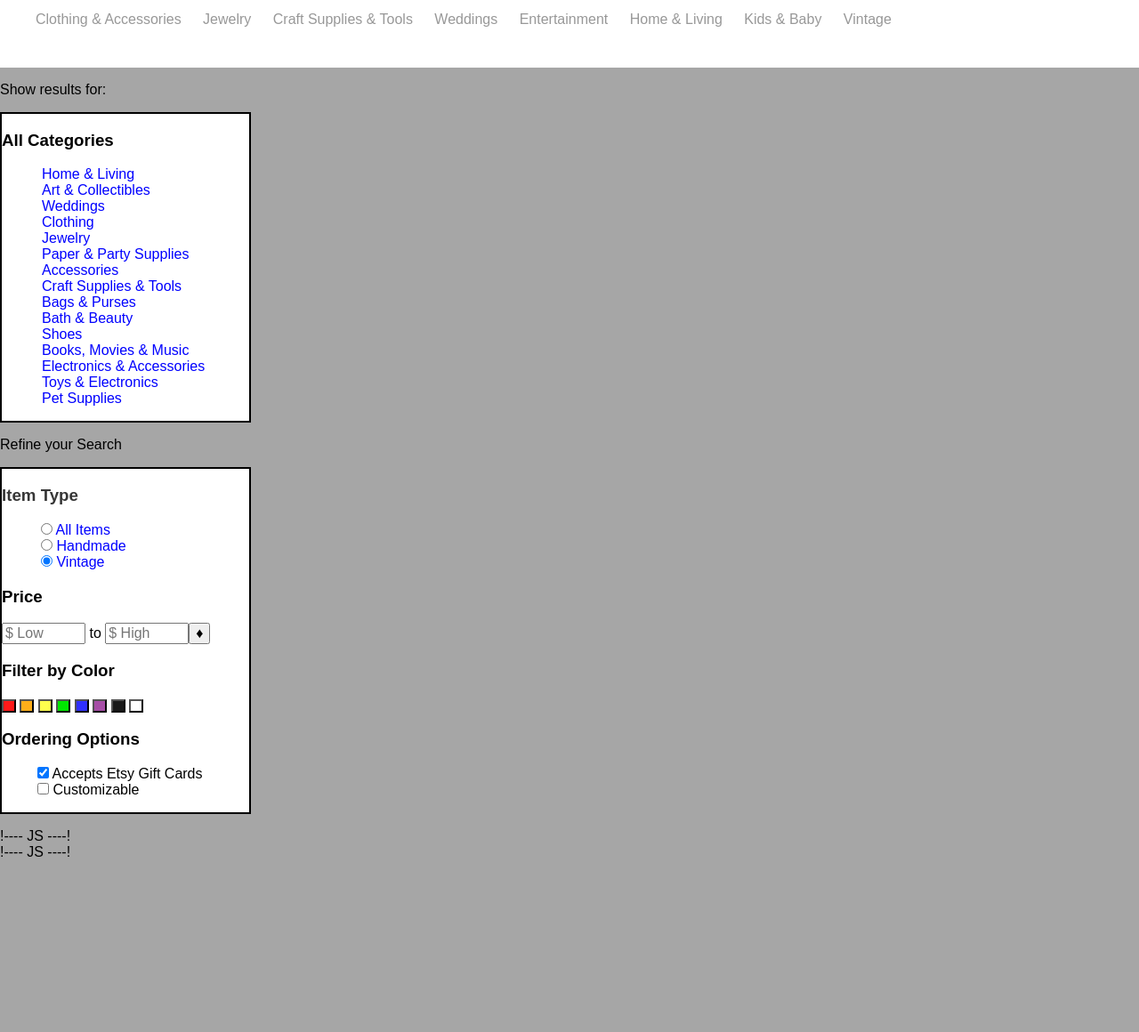
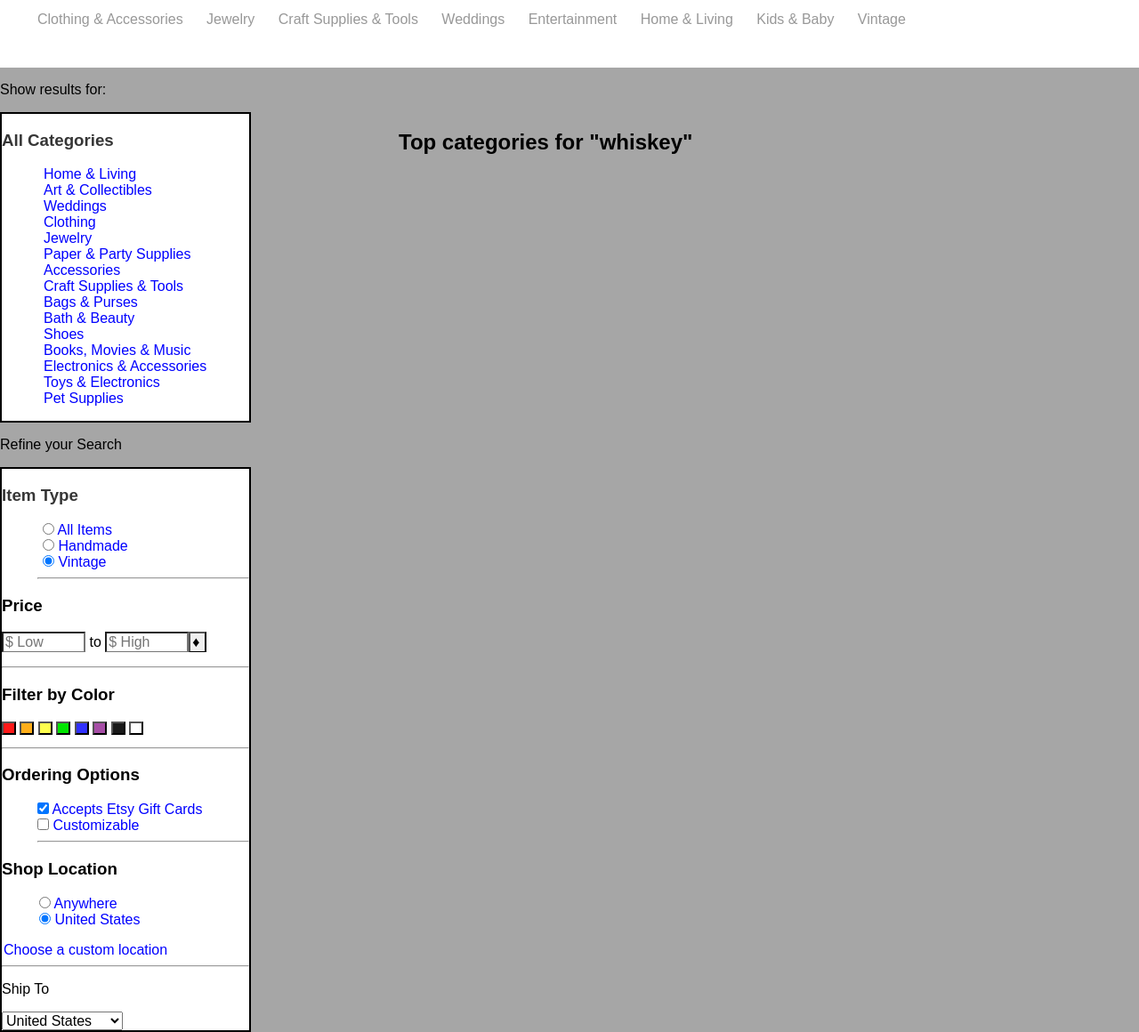
Before and after one commit to vpdolan/EstyNeat, a plain HTML site: page index.html in a window 1280 px wide. Shown: the part 74-1234 px from the top of the page at 89% size. Before the commit the page ends 1041 px from the top, so only its background shows below. Drawn offline with Linux system fonts and the light colour scheme.

Commit message:
updated sidebars

```diff
--- a/index.html
+++ b/index.html
@@ -48,6 +48,7 @@
      </div>
 
     <div class="forsaleimages">
+      <h2>Top categories for "whiskey"</h2>
 
     </div>
 
@@ -84,15 +85,19 @@
     <div class="radiochoices">
       <h3>Item Type</h3>
       <ul>
-        <li><input type="radio" name="itemtype" value="All Items" checked="checked">  All Items</input><li>
-        <li><input type="radio" name="itemtype" value="Handmade" checked="checked">  Handmade</input></li>
-        <li><input type="radio" name="itemtype" value="Vintage" checked="checked"> Vintage</input></li>
+        <li><a><input type="radio" name="itemtype" value="All Items" checked="checked">  All Items</input></a></li>
+        <li><a><input type="radio" name="itemtype" value="Handmade" checked="checked">  Handmade</input></a></li>
+        <li><a><input type="radio" name="itemtype" value="Vintage" checked="checked"> Vintage</input></a></li>
+        <hr></hr>
       </ul>
+
     </div>
+
 
     <div class="Price">
       <h3>Price</h3>
         <p><input type="text" placeholder="$ Low   " name="price" size="7"></input> to <input type="text" placeholder="$ High   " name="price" size="7"></input><input type="submit" value="&#9830"><a href="#"< name="price" size="4"></a></input></p>
+        <hr></hr>
     </div>
 
     <div class="Filtercolors">
@@ -105,14 +110,36 @@
         <div id="purplebox"><button><a href="#"></a></button></div>
         <div id="blackbox"><button><a href="#"></a></button></div>
         <div id="whitebox"><button><a href="#"></a></button></div>
+        <hr></hr>
     </div>
 
-      <div class="Ordering Options">
+      <div class="Orderoptions">
         <h3>Ordering Options</h3>
           <ul>
-            <li><input type="checkbox" name="Ordering Options" value="Accepts Etsy Gift Cards" checked="checked"> Accepts Etsy Gift Cards</input></li>
-            <li><input type="checkbox" name="Ordering Options" value="Customizable"> Customizable</input></li>
+            <li><input type="checkbox" name="Orderoptions" value="Accepts Etsy Gift Cards" checked="checked"> Accepts Etsy Gift Cards</input></li>
+            <li><input type="checkbox" name="Orderoptions" value="Customizable"> Customizable</input></li>
+            <hr></hr>
            </ul>
+       </div>
+
+     <div class="Location">
+      <h3>Shop Location</h3>
+        <ul>
+          <li><a><input type="radio" name="location" value="Anywhere" checked="checked">  Anywhere</input></a></li>
+          <li><a><input type="radio" name="location" value="United States" checked="checked">  United States</input></a></li>
+          </ul>
+    </div>
+        <div class="customlocation"><a href="#">Choose a custom location</a><hr></hr></div>
+
+      <div class="Shipto">
+        <p>Ship To</p>
+          <Select name="shipto">
+            <option value="United States">United States</option>
+            <option value="United Kingdom">United Kingdom</option>
+            <option value="Canada">Canada</option>
+            <option name="Mexico">Mexico</option>
+
+     </div>
 
 
 
@@ -123,17 +150,21 @@
 
 
    <footer>
-      <div>
+      <div class="RelatedtoWhiskey">
+
         <ul></ul>
       </div>
    </footer>
 
-  !---- JS ----!
+
+
+
+
 
    <div class="Container" <</div>
    <script type="text/template" id=itemTemplate">
    <div>
-    <p> <%= title %></p>
+    <p><%= title %></p>
     <p> class="price"> <%= price %> </p>
       <img src="<%= Images [0].url_170x135%>">
 
@@ -141,7 +172,6 @@
       <hr>
        </script>
 
-!---- JS ----!
 
 
 
--- a/js/main.js
+++ b/js/main.js
@@ -8,7 +8,7 @@ var test = etsy;
 
   console.dir(test);
 
-  <div class="Container" <</div>
+  <div class="Container" </div>
    <script type="text/template" id=itemTemplate">
    <div>
     <p> <%= title %></p>
--- a/scss/main.scss
+++ b/scss/main.scss
@@ -37,6 +37,7 @@ header {
   #navone li {
     list-style: none;
     display: inline;
+    border-bottom: 1px #898989;
 }
 
     #Etsy {
@@ -99,7 +100,7 @@ header {
         display: block;
         vertical-align: baseline;
         padding-top: 15px;
-        padding-left: 15px;
+        padding-left: 25px;
 
     }
 
@@ -108,20 +109,26 @@ header {
   height: 60px;
   //color: #474747;
   padding-bottom: 0;
+  border-top: 1px #898989;
 
     }
 
+  #navtwo li {
+    display: inline;
 
-  #navtwo li {
+  }
+
+
+  #navtwo a {
     color: #989898;
     padding-right: 20px;
     list-style: none;
-    display: inline;
 
    }
 
-   #navtwo a {
-    color: #989898;
+   #navtwo a:hover {
+    color: #262626;
+    text-decoration: underline;
    }
 
 
@@ -136,6 +143,10 @@ header {
     float: right;
     display: inline-block;
 
+  }
+
+  .foresaleimages h2 {
+    font-size: 1em;
   }
 
   .foresaleimages ul {
@@ -158,15 +169,25 @@ header {
 
     }
 
-    .sidebartop h3 {
+    #sidebartop  h3  {
       color: #363636;
+
     }
 
     #sidebartop li, a {
-      color: blue;
       text-indent: 5px;
       list-style: none;
+      color: blue;
 
+    }
+
+    #sidebartop a:hover {
+      color: blue;
+      text-decoration: underline;
+    }
+
+    #sidebartop a:active {
+      color: #262626;
     }
 
       .Refine {
@@ -201,6 +222,15 @@ header {
         list-style: none;
         padding-left: 4px;
         color: blue;
+      }
+
+      .radiochoices input, a:hover {
+         color: #898989;
+         font-weight: bold;
+
+      .radiochoices hr {
+        padding-left: 40px;
+      }
      }
 
       .Price {
@@ -209,8 +239,9 @@ header {
 
       }
 
-      .Price a {
+      .Price input, a {
         padding-left: 2px;
+        border-width: 2px 2px 1px 2px;
       }
 
 
@@ -247,7 +278,7 @@ header {
           #yellowbox button {
              background-color: #FFFF4D;
              height: 15px;
-            width: 6px;
+             width: 6px;
             //border: 1px #787878;
             //margin: 1px;
           }
@@ -298,7 +329,30 @@ header {
 
           }
 
-          .Orderingoptions ul {
+          .Orderoptions ul {
             color: blue;
 
           }
+
+          .Location li {
+            color: blue;
+          }
+
+          .location input, a:hover {
+            color: #898989;
+            font-weight: bold;
+          }
+
+          .customlocation a:link {
+            color: blue;
+            //text-decoration: none;
+            text-indent: 10px;
+           }
+
+          .customlocation a:hover {
+            text-decoration: underline;  }
+
+          .shipto select {
+            color: #363636;
+            border-width: 2px 2px 4px 2px;
+          }
```
Also changed, not shown: css/main.css.
